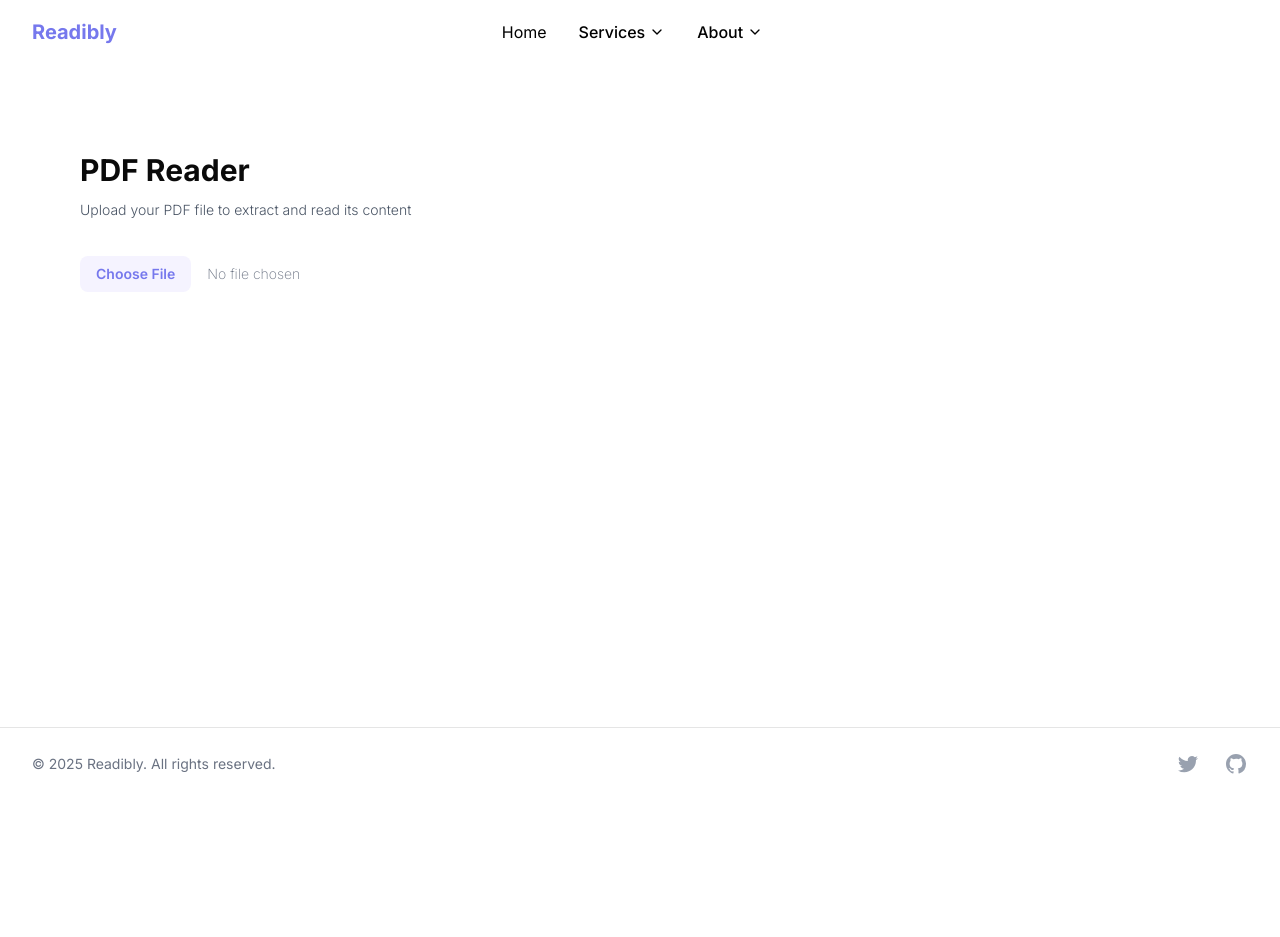
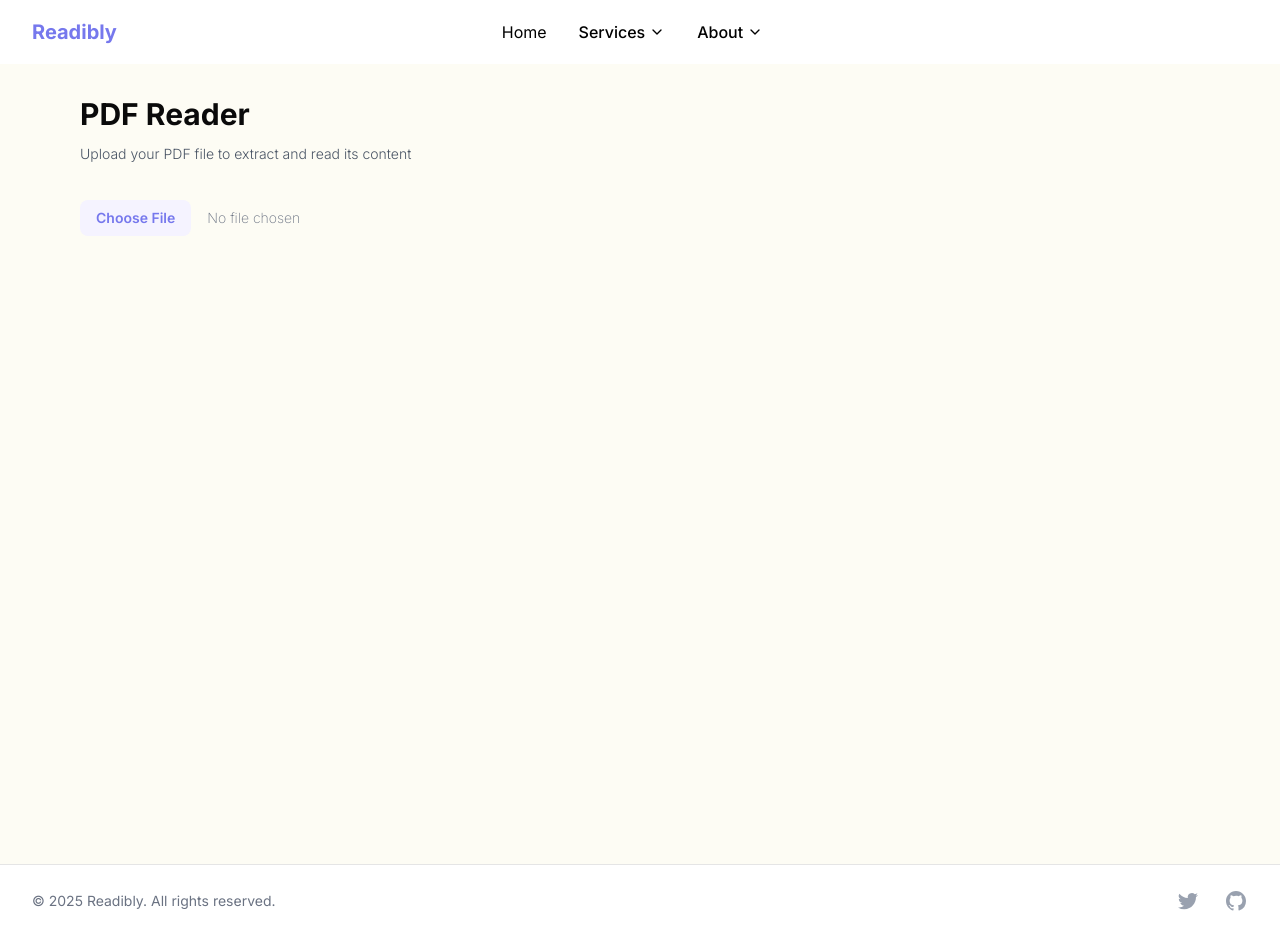
Before and after one commit to Readibly/readibly, a Next.js app in the folder frontend/: page /reader in a window 1280 px wide. Before the commit the page ends 800 px from the top, so only its background shows below. Built offline with nearby package versions, Linux system fonts and the light colour scheme.

Commit message:
style: update layout of ReaderPage component for improved visual structure and consistency

```diff
--- a/frontend/src/app/reader/page.tsx
+++ b/frontend/src/app/reader/page.tsx
@@ -5,12 +5,14 @@
 
 export default function ReaderPage() {
   return (
-    <div className="container mx-auto px-4 py-22">
-      <div className="mb-5 px-16">
-        <h1 className="text-3xl font-bold mb-3">PDF Reader</h1>
-        <p className="text-sm font-light text-gray-600">Upload your PDF file to extract and read its content</p>
+    <div className="min-h-screen bg-[#FDFCF4]">
+      <div className="container mx-auto px-4 py-8">
+        <div className="mb-5 px-16">
+          <h1 className="text-3xl font-bold mb-3">PDF Reader</h1>
+          <p className="text-sm font-light text-gray-600">Upload your PDF file to extract and read its content</p>
+        </div>
+        <PDFReader />
       </div>
-      <PDFReader />
     </div>
   );
 }
```
